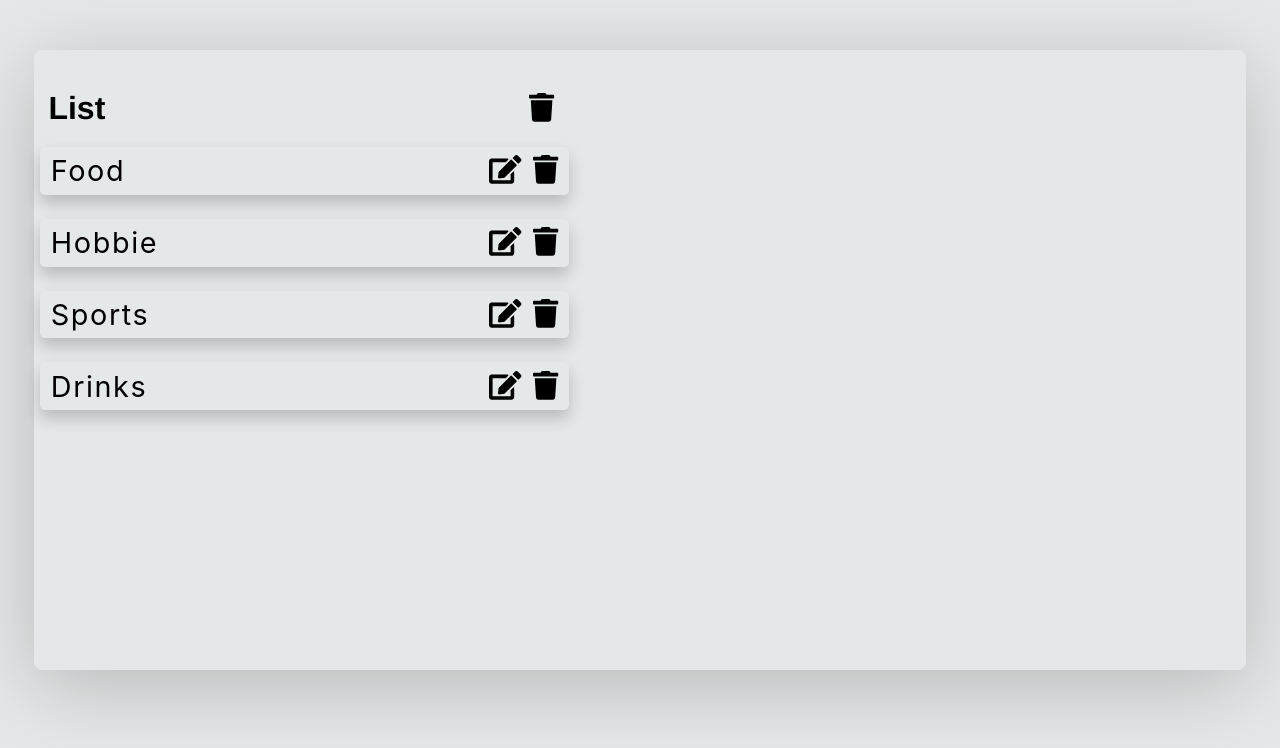
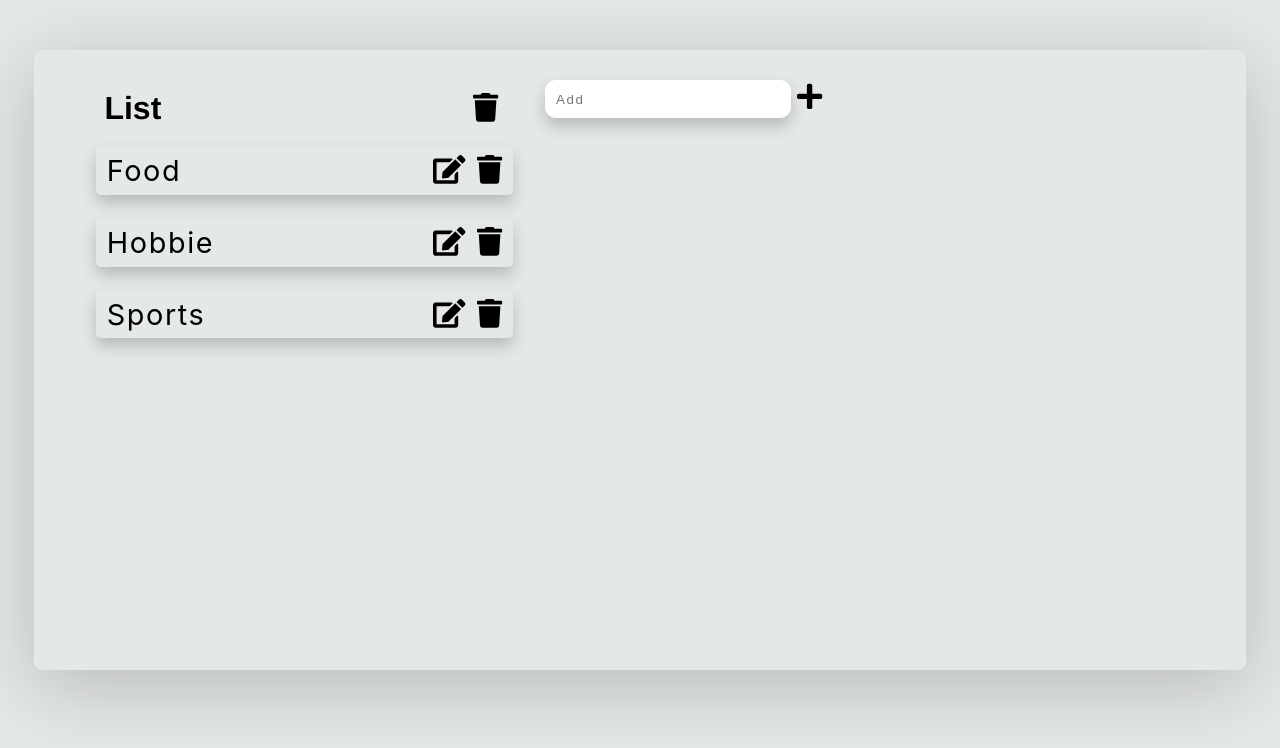
Before and after one commit to RicardoJ/list-manager, a React (Create React App) app: page / in a window 1280 px wide. Shown: the top 748 px of the page. Built offline with nearby package versions, Linux system fonts and the light colour scheme.

Commit message:
container for list and adding input

```diff
--- a/src/App.js
+++ b/src/App.js
@@ -1,6 +1,6 @@
 import React from "react";
 import styled from "styled-components";
-import List from "./page/List";
+import ListManager from "./page/ListManager";
 
 const Container = styled.div`
   width: 100%;
@@ -10,6 +10,7 @@ const Container = styled.div`
 `;
 
 const AppWrapper = styled.div`
+  display: flex;
   width: 90%;
   max-width: 150rem;
   height: 70vh;
@@ -23,7 +24,7 @@ function App() {
   return (
     <Container>
       <AppWrapper>
-        <List />
+        <ListManager />
       </AppWrapper>
     </Container>
   );
--- /dev/null
+++ b/src/components/Input.js
@@ -0,0 +1,43 @@
+import React from "react";
+import styled from "styled-components";
+import { FontAwesomeIcon } from "@fortawesome/react-fontawesome";
+import { faPlus } from "@fortawesome/free-solid-svg-icons";
+import Button from "./Button";
+
+const Wrapper = styled.div`
+  display: flex;
+  justify-content: space-between;
+  height: 3rem;
+`;
+
+const InputAdd = styled.input`
+  display: flex;
+  width: 14rem;
+  height: 1rem;
+  padding: 0.7rem;
+  border: none;
+  outline: none;
+  border-radius: 0.7rem;
+  letter-spacing: 0.1rem;
+  box-shadow: 0 0.5rem 1rem rgba(0, 0, 0, 0.2);
+  cursor: pointer;
+`;
+const Add = styled.div`
+  width: 3rem;
+  height: 2rem;
+`;
+
+const Input = () => {
+  return (
+    <Wrapper>
+      <InputAdd type="text" placeholder="Add" />
+      <Add>
+        <Button>
+          <FontAwesomeIcon icon={faPlus} title="Delete" />
+        </Button>
+      </Add>
+    </Wrapper>
+  );
+};
+
+export default Input;
--- a/src/components/ListItem.js
+++ b/src/components/ListItem.js
@@ -1,4 +1,4 @@
-import React from "react";
+import React, { useState } from "react";
 import styled from "styled-components";
 import { FontAwesomeIcon } from "@fortawesome/react-fontawesome";
 import { faTrash } from "@fortawesome/free-solid-svg-icons";
@@ -11,7 +11,7 @@ const Item = styled.div`
   margin-bottom: 1.5rem;
   padding: 0.4rem 0.4rem 0.4rem 0.7rem;
   border-radius: 0.3rem;
-  width: 32rem;
+  width: 25rem;
   display: flex;
   justify-content: space-between;
   box-shadow: 0 0.5rem 1rem rgba(0, 0, 0, 0.2);
@@ -23,12 +23,16 @@ const Icons = styled.div`
 `;
 
 const ListItem = () => {
-  const ListFixed = ["Food", "Hobbie", "Sports", "Drinks"];
+  const [listFixed, setListFixed] = useState([
+    { item: "Food", id: 1 },
+    { item: "Hobbie", id: 1 },
+    { item: "Sports", id: 1 },
+  ]);
   return (
     <>
-      {ListFixed.map((listItem, index) => (
-        <Item key={index}>
-          {listItem}
+      {listFixed.map((listItem) => (
+        <Item key={listItem.id}>
+          {listItem.item}
           <Icons>
             <Button>
               <FontAwesomeIcon icon={faEdit} title="Edit" />
--- a/src/page/List.js
+++ b/src/page/List.js
@@ -20,10 +20,9 @@ const Title = styled.div`
   font-style: normal;
   font-weight: bold;
   font-size: 32px;
-  width: 32rem;
+  width: 25rem;
   line-height: 37px;
   margin-bottom: 20px;
-  width: 32rem;
   display: flex;
   justify-content: space-between;
 `;
--- /dev/null
+++ b/src/page/ListManager.js
@@ -0,0 +1,13 @@
+import React from "react";
+import List from "./List";
+import Input from '../components/Input'
+const ListManager = () => {
+  return (
+    <>
+      <List />
+      <Input/>
+    </>
+  );
+};
+
+export default ListManager;
```
